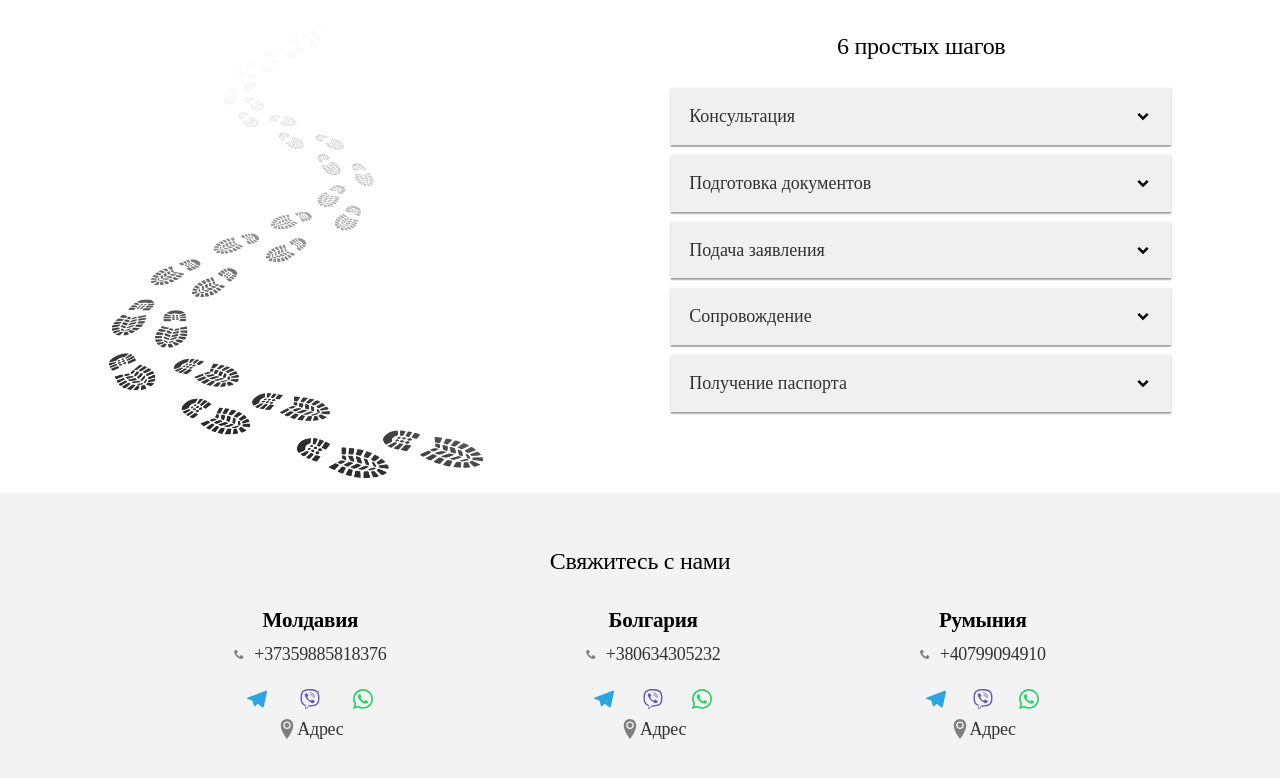
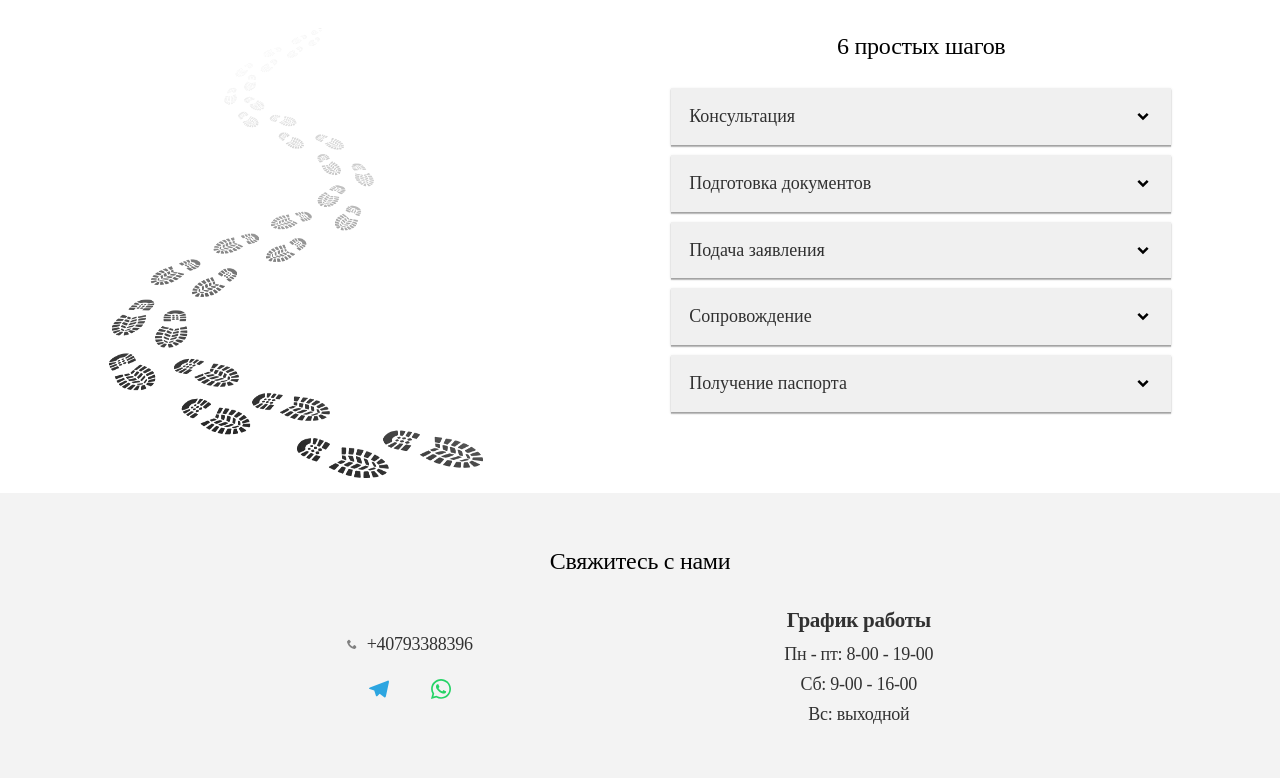
Before and after one commit to galka-travinskaya/migration, a plain HTML site: page index.html in a window 1280 px wide. Shown: the part 1862-2640 px from the top of the page. Drawn offline with nearby package versions, Linux system fonts and the light colour scheme.

Commit message:
finished first version

```diff
--- a/index.html
+++ b/index.html
@@ -291,46 +291,58 @@
                 <h2 class="section-title">Свяжитесь с нами</h2>
                 <ul class="contacts">
                     <li>
-                        <h3>Молдавия</h3>
-                        <a href="tel:+37359885818376">
+                        <!-- <h3>Молдавия</h3> -->
+                        <a href="tel:+40793388396">
                             <svg class="icon" width="10px" height="10px">
                                 <use href="./images/symbol-defs.svg#icon-phone"></use>
                             </svg>
-                            +37359885818376
+                            +40793388396
                         </a>
                         <ul class="contacts-list">
                             <li>
-                                <a href="tg://resolve?domain=GalkaTravinska">
+                                <a href="tg://resolve?domain=MJEuroGroup">
                                     <svg class="contacts-icon">
                                         <use href="./images/symbol-defs.svg#icon-telegram"></use>
                                     </svg>
                                 </a>
                             </li>
-                            <li>
-                                <a href="viber://chat?number=%2B380634305232">
+                            <!-- <li>
+                                <a href="viber://chat?number=%2B40793388396">
                                     <svg class="contacts-icon">
                                         <use href="./images/symbol-defs.svg#icon-viber"></use>
                                     </svg>
                                 </a>
-                            </li>
+                            </li> -->
                             <li>
-                                <a href="whatsapp://send?phone=+380634305232">
+                                <a href="whatsapp://send?phone=+40793388396">
                                     <svg class="contacts-icon">
                                         <use href="./images/symbol-defs.svg#icon-whatsapp"></use>
                                     </svg>
                                 </a>
                             </li>
                         </ul>
-                        <a href="https://maps.app.goo.gl/Q3QkvNiuLtghdAGz7">
+                        <!-- <a href="https://maps.app.goo.gl/Q3QkvNiuLtghdAGz7">
                             <svg class="contacts-icon">
                                 <use href="./images/symbol-defs.svg#icon-location2"></use>
                             </svg>
                             <p>Адрес</p>
-                        </a>
+                        </a> -->
                     </li>
                     <li>
-                        <h3>Болгария</h3>
-                        <a href="tel:+380634305232">
+                        <h3>График работы</h3>
+                        <ul>
+                            <li class="contacts-schedule">
+                                <p>Пн - пт: 8-00 - 19-00</p>
+                            </li>
+                            <li>
+                                <p>Сб: 9-00 - 16-00</p>
+                            </li>
+                            <li>
+                                <p>Вс: выходной</p>
+                            </li>
+                        </ul>
+                        <!-- <h3>Болгария</h3> -->
+                        <!-- <a href="tel:+380634305232">
                             <svg class="icon" width="10px" height="10px">
                                 <use href="./images/symbol-defs.svg#icon-phone"></use>
                             </svg>
@@ -362,19 +374,20 @@
                         <a href="https://maps.app.goo.gl/Q3QkvNiuLtghdAGz7">
                         <svg class="contacts-icon">
                             <use href="./images/symbol-defs.svg#icon-location2"></use>
-                        </svg>
-                        <p>Адрес</p>
-                        </a>
+                        </svg> -->
+                        <!-- <p>Адрес</p> -->
+                        <!-- </a>
                     </li>
-                    <li>
-                        <h3>Румыния</h3>
-                        <a href="tel:+40799094910">
+                    <li> -->
+                        <!-- <h3>Румыния</h3> -->
+                        <!-- <a href="tel:+40732090185">
                             <svg class="icon" width="10px" height="10px">
                                 <use href="./images/symbol-defs.svg#icon-phone"></use>
                             </svg>
-                            +40799094910
-                        </a>
-                        <ul class="contacts-list">
+                            <p>+40732090185</p>
+                        </a> -->
+
+                        <!-- <ul class="contacts-list">
                             <li>
                                 <a href="">
                                     <svg class="contacts-icon">
@@ -389,8 +402,8 @@
                                     </svg>
                                 </a>
                             </li>
-                            <li>
-                                <a href="">
+                            <li> -->
+                                <!-- <a href="">
                                     <svg class="contacts-icon">
                                         <use href="./images/symbol-defs.svg#icon-whatsapp"></use>
                                     </svg>
@@ -400,9 +413,9 @@
                         <a href="https://maps.app.goo.gl/Q3QkvNiuLtghdAGz7">
                             <svg class="contacts-icon">
                                 <use href="./images/symbol-defs.svg#icon-location2"></use>
-                            </svg>
-                            <p>Адрес</p>
-                        </a>
+                            </svg> -->
+                            <!-- <p>Адрес</p> -->
+                        <!-- </a> -->
                     </li>
                 </ul>
             </div>
--- a/sass/components/_footer.scss
+++ b/sass/components/_footer.scss
@@ -10,6 +10,7 @@
     @media screen and (min-width: 768px) {
         display: flex;
         justify-content: space-evenly;
+        align-items: center;
     }
 
     & li {
@@ -18,8 +19,10 @@
 }
 
 .contacts h3 {
+    color: $title-text-color;
     @media screen and (max-width: 768px) {
-        border-top: 2px solid $title-text-color;
+        padding-top: 10px;
+        // border-top: 2px solid $title-text-color;
     }
     @media screen and (min-width: 768px) {
         border-top: none
@@ -33,9 +36,10 @@
     color: $title-text-color;
 
     @media screen and (max-width: 768px) {
-        margin-top: 10px;
+        // margin-top: 5px;
+        margin-bottom: 10px;
         font-weight: 500;
-        font-size: 14px;
+        font-size: 18px;
     }
 
     &:hover,
@@ -47,7 +51,8 @@
 .contacts-list {
     display: flex;
     @media screen and (max-width: 768px) {
-        margin-top: 10px;
+        // margin-top: 10px;
+        margin-bottom: 10px;
         justify-content: center;
     }
 
@@ -98,3 +103,13 @@
     width: 20px;
     height: 20px;
 }
+
+// .contacts-schedule {
+
+// }
+
+.contacts p {
+    font-weight: 500;
+    font-size: 18px;
+    color: $title-text-color;
+}
--- a/sass/components/_pageHeader.scss
+++ b/sass/components/_pageHeader.scss
@@ -3,7 +3,7 @@
     display: block;
     width: 100px;
     height: 60px;
-    margin-right: 20px;
+    margin-right: 10px;
 }
 
 .page-header {
--- a/sass/utils/_base.scss
+++ b/sass/utils/_base.scss
@@ -67,3 +67,7 @@ a {
         text-align: justify;
     }
 }
+
+a {
+    text-decoration: none;
+}
```
Also changed, not shown: pageRomania.html (+0 -1 lines), css/index.css, css/index.min.css, css/secondaryPages.css, css/secondaryPages.min.css, 5 other files.
